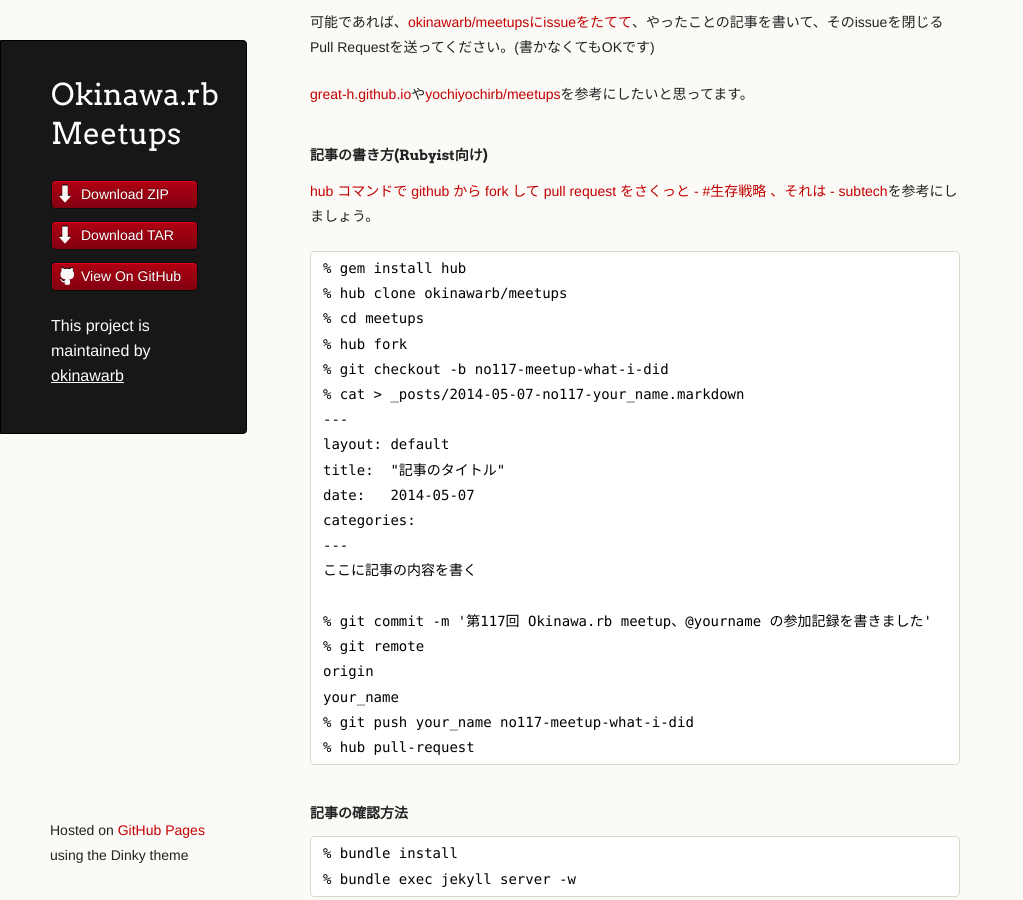
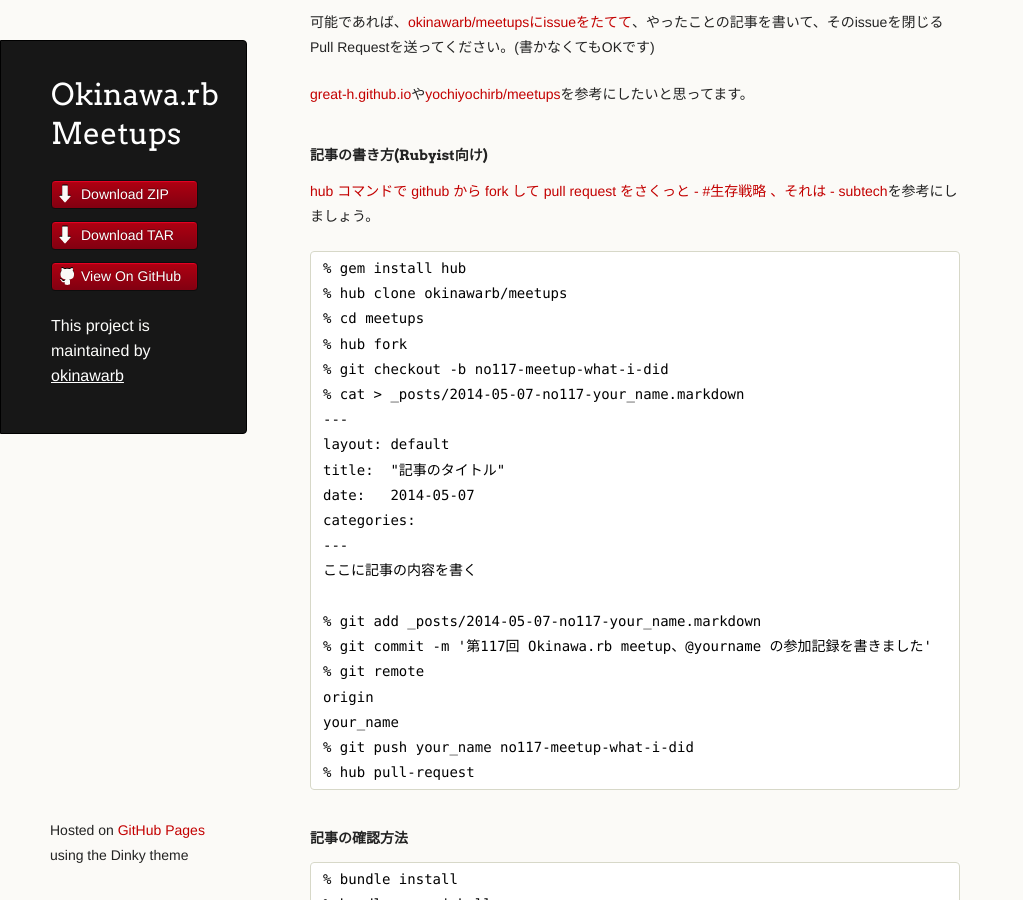
Before and after one commit to okinawarb/meetups, a Jekyll site: the page built from index.md, in a window 1280 px wide and 900 px high, scrolled down 560 px. Shown: the whole window, without its empty margins (0-1023 px from the left). Built offline with Jekyll 4.4.1, drawn with Linux system fonts in a browser that asks for light colours; Markdown is read by kramdown in place of the engine named in the settings.

Commit message:
git addしてからじゃないとcommitできないの忘れてた

```diff
--- a/index.md
+++ b/index.md
@@ -42,6 +42,7 @@ categories:
 ---
 ここに記事の内容を書く
 
+% git add _posts/2014-05-07-no117-your_name.markdown
 % git commit -m '第117回 Okinawa.rb meetup、@yourname の参加記録を書きました'
 % git remote
 origin
```
